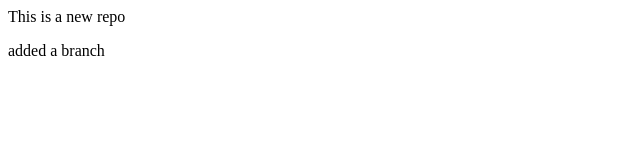
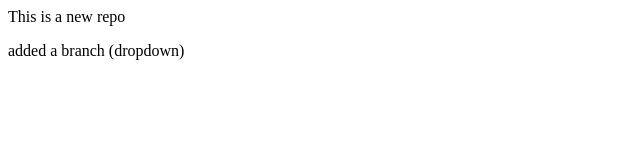
Before and after one commit to mohit021x/localrepo, a plain HTML site: page LocalRepo/index.html in a window 1280 px wide. Shown: the full height of the page, 0-640 px from the left. Drawn offline with Linux system fonts and the light colour scheme.

Commit message:
Add dropdown

```diff
--- a/LocalRepo/index.html
+++ b/LocalRepo/index.html
@@ -1,2 +1,2 @@
 <p>This is a new repo</p>
-<p>added a branch</p>
+<p>added a branch (dropdown)</p>
```
